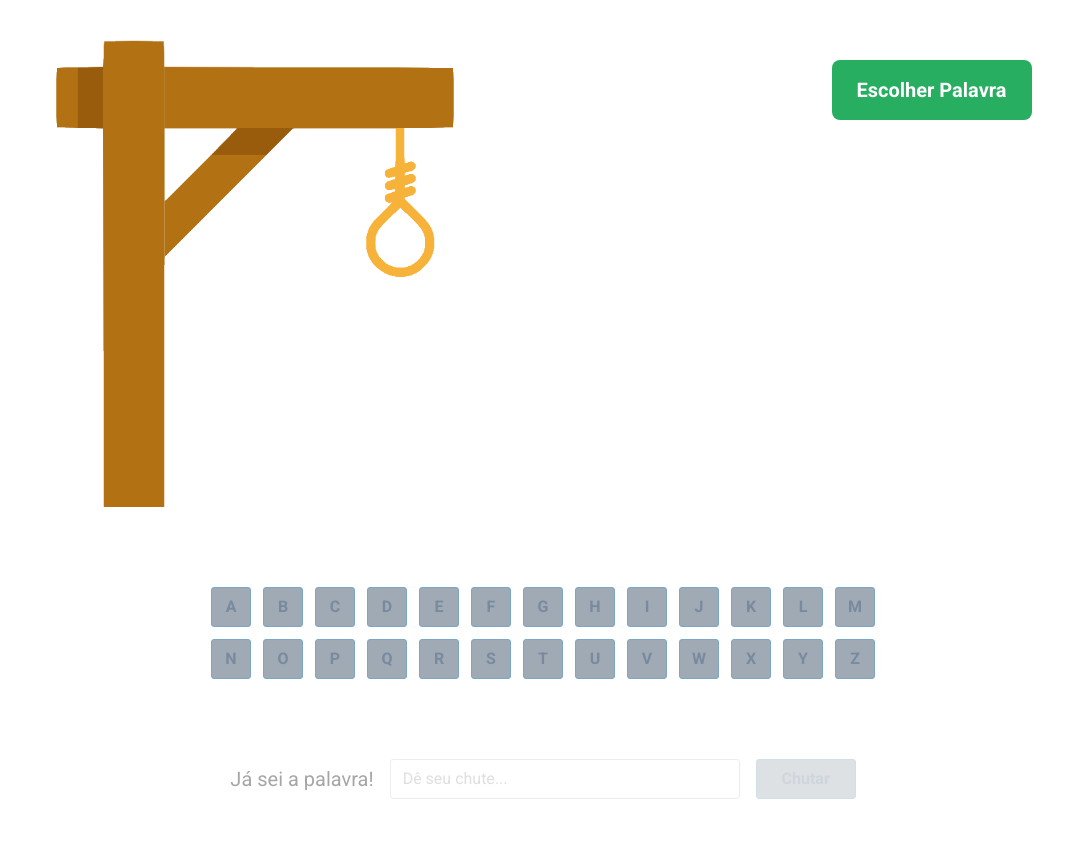
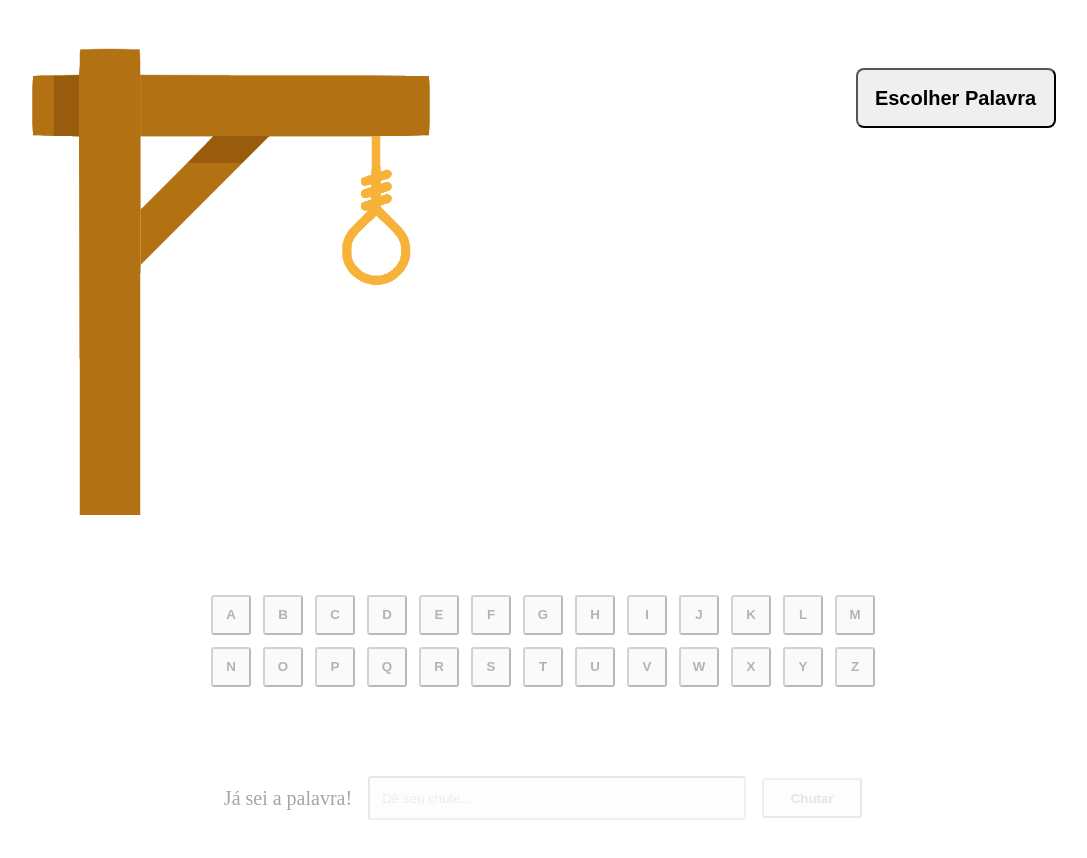
Before and after one commit to MatheusW166/hangman-game, a React (Create React App) app: page / in a window 1280 px wide. Shown: the top 858 px of the page, without its empty margins (97-1184 px from the left). Built offline with nearby package versions, Linux system fonts and the light colour scheme.

Commit message:
Trying get through hub avaliator

```diff
--- a/src/App.jsx
+++ b/src/App.jsx
@@ -1,7 +1,4 @@
-import styled, { ThemeProvider } from "styled-components";
-import GlobalStyles from "./global/globalStyles";
-import ResetStyles from "./global/resetStyles";
-import theme from "./theme/themes";
+import styled from "styled-components";
 import Game from "./components/Game";
 
 const AppStyle = styled.div(({ theme }) => ({
@@ -16,13 +13,9 @@ const AppStyle = styled.div(({ theme }) => ({
 
 function App() {
   return (
-    <ThemeProvider theme={theme}>
-      <ResetStyles />
-      <GlobalStyles />
-      <AppStyle>
-        <Game />
-      </AppStyle>
-    </ThemeProvider>
+    <AppStyle>
+      <Game />
+    </AppStyle>
   );
 }
 
```
